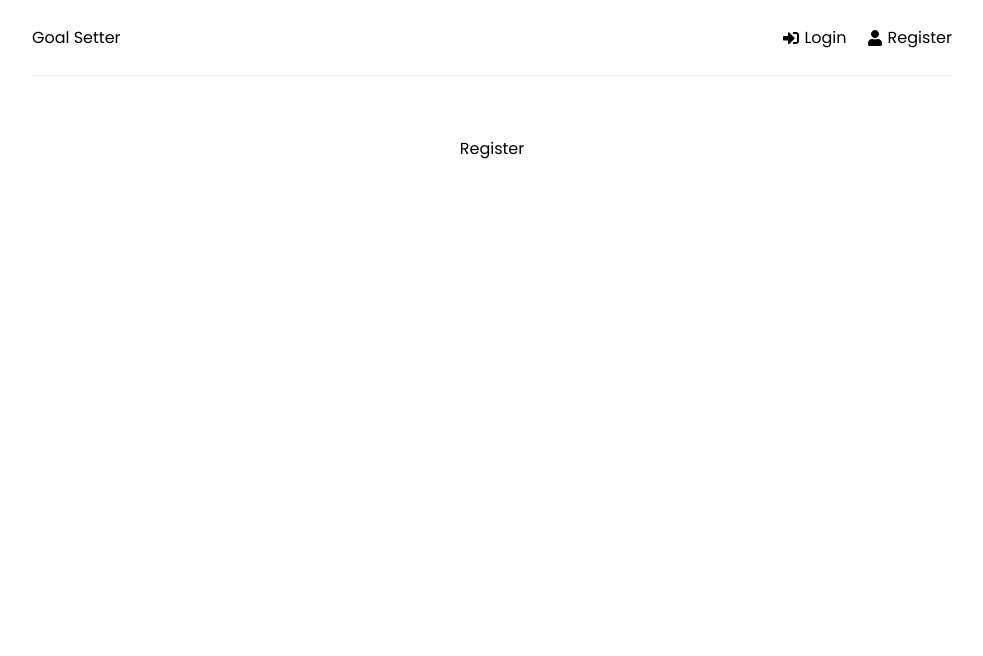
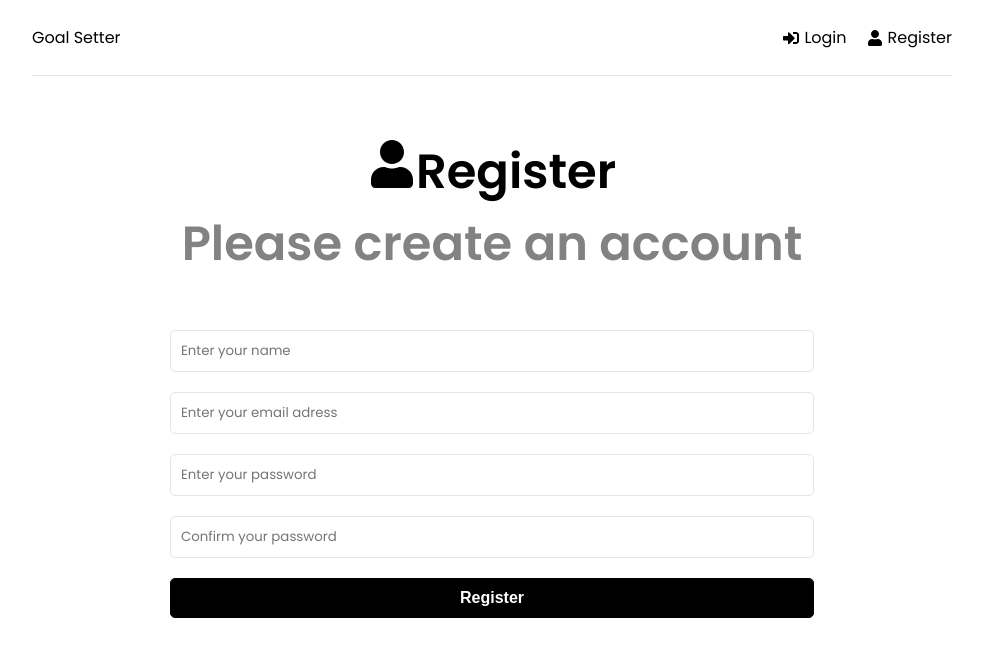
Before and after one commit to marouaneXan/goals-app-express-reactjs, a React (Create React App) app in the folder frontend/: page /register in a window 1280 px wide. Shown: the top 656 px of the page, without its empty margins (148-1131 px from the left). Built offline with nearby package versions, Linux system fonts and the light colour scheme.

Commit message:
create form user component

```diff
--- a/frontend/src/index.css
+++ b/frontend/src/index.css
@@ -16,9 +16,9 @@
   color: #000;
 }
 
-p {
+/* p {
   line-height: 1.7;
-}
+} */
 
 ul {
   list-style: none;
--- a/frontend/src/pages/Register.jsx
+++ b/frontend/src/pages/Register.jsx
@@ -1,7 +1,78 @@
+import { useState, useEffect } from "react";
+import { FaUser } from "react-icons/fa";
 const Register = () => {
-  return (
-    <div>Register</div>
-  )
-}
+  const [formDta, setFormData] = useState({
+    name: "",
+    email: "",
+    password: "",
+    password_confirm: "",
+  });
+  const { name, email, password, password_confirm } = formDta;
+  const onChange = () => {};
+  const onSubmit=()=>{
 
-export default Register
+  }
+
+  return <>
+    <section className="heading">
+      <h1>
+        <FaUser />
+        Register
+        <p>Please create an account</p>
+      </h1>
+    </section>
+    <section className="form">
+      <form onSubmit={onSubmit}>
+        <div className="form-group">
+          <input
+            type="text"
+            className="form-control"
+            id="name"
+            name="name"
+            value={name}
+            placeholder="Enter your name"
+            onChange={onChange}
+          />
+        </div>
+        <div className="form-group">
+          <input
+            type="email"
+            className="form-control"
+            id="email"
+            name="email"
+            value={email}
+            placeholder="Enter your email adress"
+            onChange={onChange}
+          />
+        </div>
+        <div className="form-group">
+          <input
+            type="password"
+            className="form-control"
+            id="password"
+            name="password"
+            value={password}
+            placeholder="Enter your password"
+            onChange={onChange}
+          />
+        </div>
+        <div className="form-group">
+          <input
+            type="password"
+            className="form-control"
+            id="password_confirm"
+            name="password_confirm"
+            value={password_confirm}
+            placeholder="Confirm your password"
+            onChange={onChange}
+          />
+        </div>
+        <div className="form-group">
+          <button type="submit" className="btn btn-block">Register</button>
+        </div>
+      </form>
+    </section>
+  </>
+};
+
+export default Register;
```
Also changed, not shown: frontend/src/App.js (line endings or trailing spaces).
